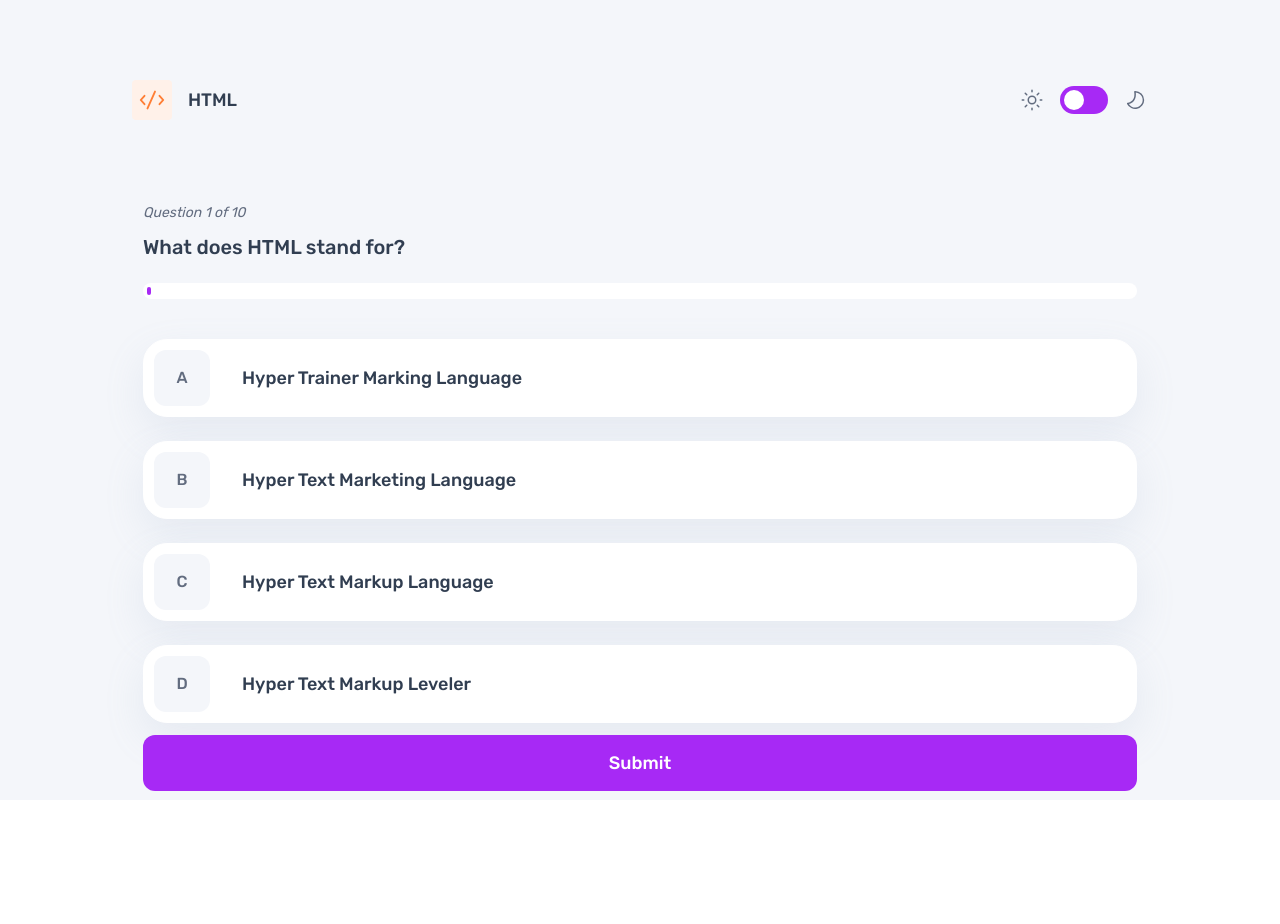
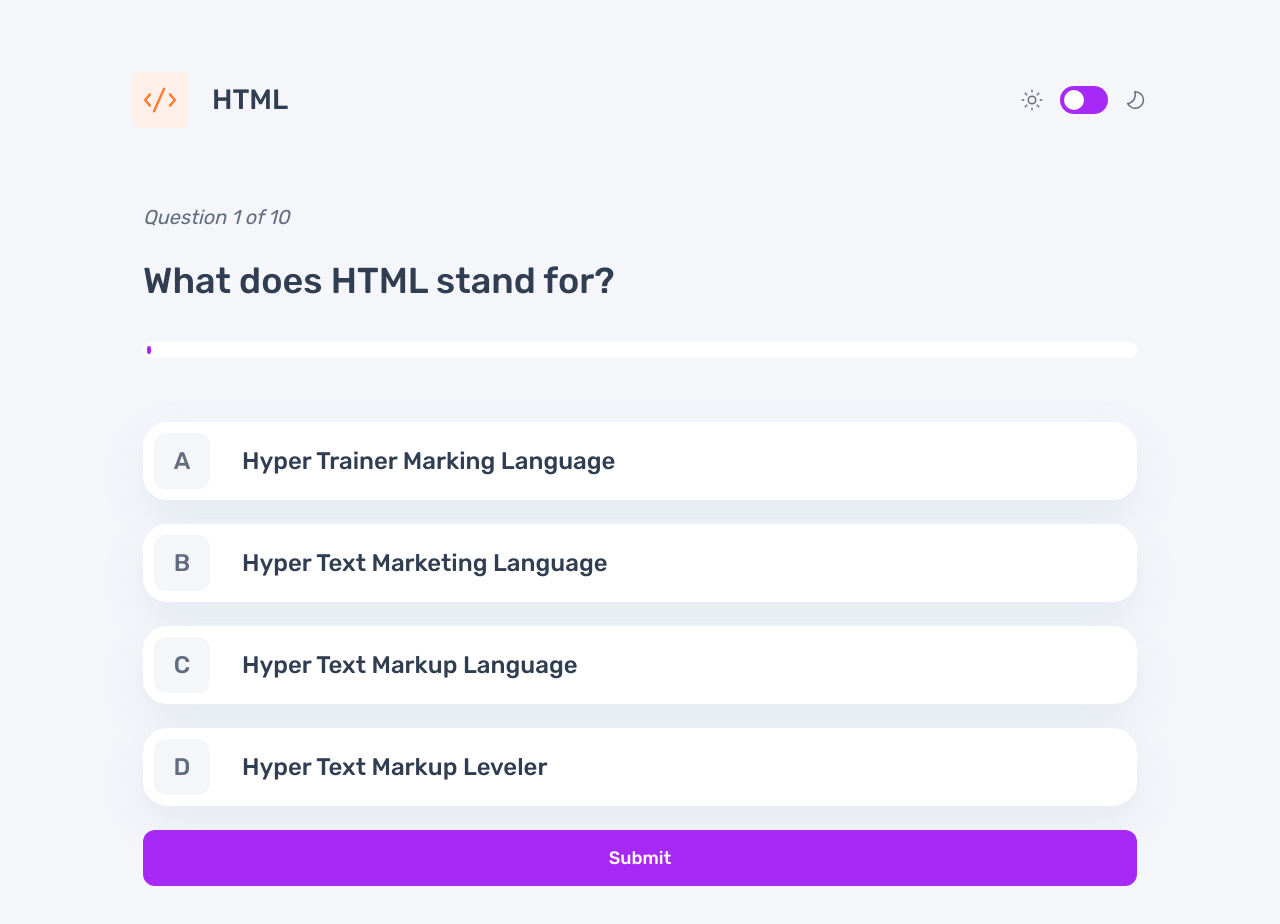
Before and after one commit to MarcAlva2003/quizz-app-react, a React (Vite) app: page / in a window 1280 px wide. Both pictures are taken after a click on the button "HTML". Before the commit the page ends 800 px from the top, so only its background shows below. Built offline with nearby package versions, Linux system fonts and the light colour scheme.

Commit message:
Add: tablet responsive

```diff
--- a/src/app.css
+++ b/src/app.css
@@ -1,5 +1,7 @@
 .app-routes-container {
   padding: 0 24px;
+  max-height: 100vh;
+  overflow-y: auto;
 }
 
 @media (min-width: 768px){
--- a/src/components/categoty-title/category-title.style.css
+++ b/src/components/categoty-title/category-title.style.css
@@ -15,3 +15,15 @@
   font-weight: 500;
   @apply text-navy-dark dark:text-white;
 }
+@media (min-width: 768px) {
+  .category-title-icon {
+    height: 56px;
+    width: 56px;
+    border-radius: 8px;
+    padding: 8px;
+    margin-right: 24px;
+  }
+  .category-title-title {
+    font-size: 28px;
+  }
+}
--- a/src/components/option-item/option-item.style.css
+++ b/src/components/option-item/option-item.style.css
@@ -38,6 +38,7 @@
   align-items: center;
   padding: 5px;
   font-weight: 500;
+  font-size: 18px;
   @apply text-navy-grey;
 }
 .option-item--left__title {
@@ -56,11 +57,15 @@
     border-radius: 24px;
     margin-bottom: 24px;
   }
+  .option-item--left__title {
+    font-size: 24px;
+  }
   .option-item--left__icon {
     width: 56px;
     height: 56px;
     border-radius: 12px;
     margin-right: 32px;
     padding: 8px;
+    font-size: 24px;
   }
 }
--- a/src/modules/quiz/quiz.style.css
+++ b/src/modules/quiz/quiz.style.css
@@ -19,6 +19,9 @@
 }
 .question-right--options {
   margin-bottom: 12px;
+}
+.question-right--submit {
+  margin-bottom: 40px;
 }
 
 .score-left {
@@ -59,3 +62,22 @@
     }
   }
 }
+@media (min-width: 768px){
+  .question-left--text {
+    margin-bottom: 40px;
+    p {
+      font-size: 20px;
+      margin-bottom: 27px;
+      line-height: 150%;
+    }
+    h2 {
+      font-size: 36px;
+    }
+  }
+  .question-left--progress {
+    margin-bottom: 64px;
+  }
+  .question-right--options {
+    margin-bottom: 24px;
+  }
+}
```
